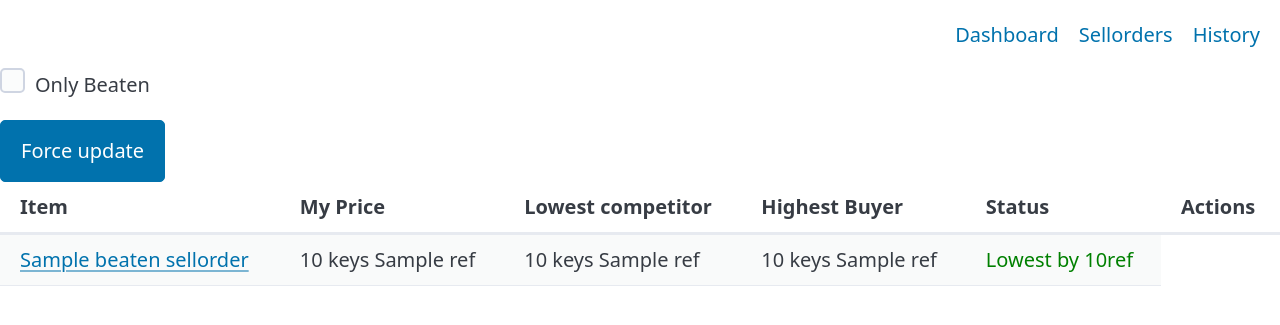
After one commit to HenrikTS99/bptf-trade-helper, a FastAPI app: template app/templates/pages/dashboard_sellorders.html in a window 1280 px wide. The commit adds this page. Shown: the top 325 px of the page. Run offline with FastAPI, Linux system fonts and the light colour scheme; the template is opened without the code that fills it: most values are stand-ins (such as "Sample title", 1, 10 or a date in 2020); parts of the project's set-up code (start-up, migrations or seed data) failed here and were passed over; some libraries are stand-ins or nearby versions.

Commit message:
add api and view endpoints for sellorderState. add dashboard for viewing sellorders.

```diff
--- a/app/templates/base.html
+++ b/app/templates/base.html
@@ -20,6 +20,7 @@
     </ul>
     <ul>
         <li><a href="/">Dashboard</a></li>
+        <li><a href="/sellorders">Sellorders</a></li>
         <li><a href="/history">History</a></li>
     </ul>
     </nav>
--- /dev/null
+++ b/app/templates/pages/dashboard_sellorders.html
@@ -0,0 +1,32 @@
+{% extends "base.html" %}
+{% block content %}
+<div>
+    <label role="group">
+        <input type="checkbox"
+            hx-get="/sellorders?only_beaten=True"
+            hx-target="#main"
+            hx-swap="outerHTML"
+            hx-trigger="change"
+            hx-vals='js:{"only_beaten": event.target.checked}'
+            {% if only_beaten %} checked {% endif %}/>
+        Only Beaten
+    </label>
+    {% include "partials/sync_status.html" %}
+</div>
+<table class="striped">
+    <thead>
+        <tr>
+            <th>Item</th>
+            <th>My Price</th>
+            <th>Lowest competitor</th>
+            <th>Highest Buyer</th>
+            <th>Status</th>
+            <th>Actions</th>
+        </tr>
+    </thead>
+    <tbody>
+        {% for so in beaten_sellorders %}
+            {% include "partials/sellorder_row.html" %}
+        {% endfor %}
+    </tbody>
+{% endblock %}
--- /dev/null
+++ b/app/templates/partials/sellorder_row.html
@@ -0,0 +1,48 @@
+<tr id=row-{{so.listing.id}}>
+  <td><a href="{{so.listing.item_url}}" target="_blank">{{ so.item_name }}</a></td>
+  <td>{{ so.user_keys }} keys {% if so.user_metal %} {{ so.user_metal }} ref{% endif %}</td>
+  <td>
+      {% if so.lowest_competitor_keys %}{{ so.lowest_competitor_keys }} keys {% endif %}
+      {% if so.lowest_competitor_metal %}{{ so.lowest_competitor_metal }} ref{% endif %}
+  </td>
+  <td>
+  {% if so.highest_buyer_keys or so.highest_buyer_metal %}
+      {% if so.highest_buyer_keys %}{{ so.highest_buyer_keys }} keys{% endif %}
+      {% if so.highest_buyer_metal %}{{ so.highest_buyer_metal }} ref{% endif %}
+  {% else %}
+  N/A
+  {% endif %}
+  </td>
+  <!-- <td>{{ "undercut" if so.is_undercut else "lowest" }}</td> -->
+
+  <td class="{{ 'outbid' if so.is_undercut else 'winning' }}">
+    {% if so.lowest_competitor_keys is not none and so.user_keys is not none %}
+        {% set key_diff = (so.lowest_competitor_keys - so.user_keys) | abs %}
+        {% set metal_diff = (so.lowest_competitor_metal - so.user_metal) | abs %}
+        {% if key_diff == 0 and metal_diff == 0 %}
+            Equal
+        {% else %}
+            {{"undercut by" if so.is_undercut else "Lowest by"}}
+            {% if key_diff != 0 %}{{key_diff}} Keys{% endif %}
+            {% if metal_diff != 0 %}{{metal_diff | round(2)}}ref {% endif %}
+        {% endif %}
+    {% else %}
+        N/A
+    {% endif %}
+  </td>
+  <!-- <td> -->
+  <!--   <button class="contrast" hx-patch="/listings/{{so.listing.id}}/round-price?rounding_strategy=up_1-key" -->
+  <!--     hx-target="#row-{{so.listing.id}}" hx-swap="outerHTML"> -->
+  <!--     Beat by 1 key -->
+  <!--   </button> -->
+  <!--   <button class="secondary" hx-patch="/listings/{{so.listing.id}}/round-price?rounding_strategy=nearest_5-key" -->
+  <!--     hx-target="#row-{{so.listing.id}}" hx-swap="outerHTML"> -->
+  <!--     Round up 5 key</button> -->
+  <!--   <button class="outline" hx-patch="/listings/{{so.listing.id}}/round-price?rounding_strategy=nearest_10-key" -->
+  <!--     hx-target="#row-{{so.listing.id}}" hx-swap="outerHTML"> -->
+  <!--     Round up 10 key</button> -->
+  <!---->
+  <!-- </td> -->
+
+
+</tr>
```
Also changed, not shown: app/models/responses.py (+19 -0 lines), app/routers/api.py (+12 -0 lines), app/routers/views.py (+31 -0 lines).
